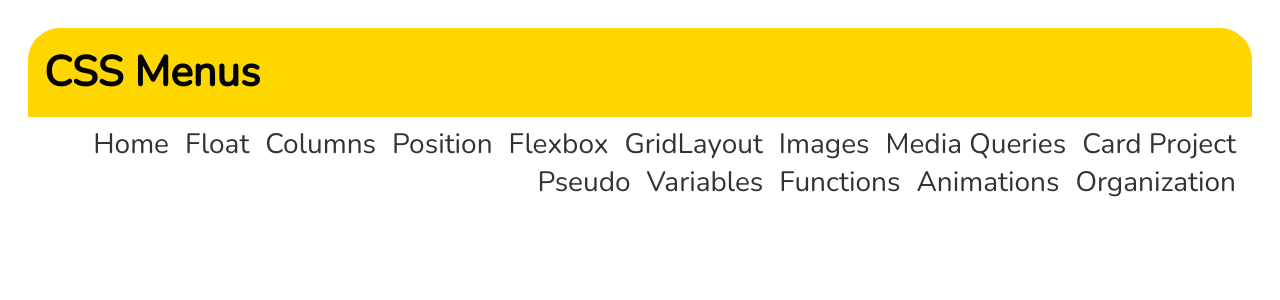
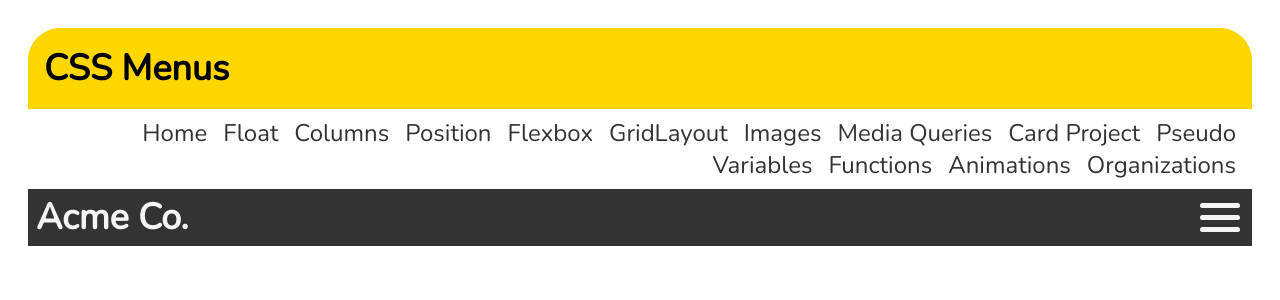
Before and after one commit to salmabenhadjali/learning-path, a React (Create React App) app in the folder ui/: page /animations in a window 1280 px wide. Shown: the top 300 px of the page. Built offline with nearby package versions, Linux system fonts and the light colour scheme.

Commit message:
feat: [Chapter 22] Animations

```diff
--- a/ui/src/App.css
+++ b/ui/src/App.css
@@ -12,8 +12,8 @@
 :root {
   /* FONT */
   --FF: 'Nunito', sans-serif;
-  --FS: clamp(1.75rem, 3vh, 2.25rem);
-  --FS-SM: clamp(1.25rem, 2vh, 1.5rem);
+  --FS: 1.5rem;
+  --FS-SM: clamp(0.5rem, 2vh, 1rem);
   --FS-XL: 3rem;
 
   /* COLORS */
@@ -26,6 +26,10 @@
   /* SQUARE */
   --SQUARE-BGCOLOR: papayawhip;
   --SQUARE-SIZE: max(150px, 20vw);
+
+  /* MENU HEADER */
+  --HEADER-BGCOLOR: #333;
+  --HEADER-COLOR: whitesmoke;
 
   /* GENERAL  */
   --PADDING: 0.5em;
--- a/ui/src/App.js
+++ b/ui/src/App.js
@@ -13,6 +13,7 @@ import Pseudo from './pages/Pseudo/Pseudo';
 import Variables from './pages/Variables/Variables';
 import Functions from './pages/Functions/Functions';
 import Animations from './pages/Animations/Animations';
+import Products from './pages/Animations/Products';
 import Organization from './pages/Organization/Organization';
 import Navigation from './components/Navigation';
 import './App.css';
@@ -34,8 +35,9 @@ function App() {
         <Route path="/pseudo" element={<Pseudo />}/>
         <Route path="/variables" element={<Variables />}/>
         <Route path="/functions" element={<Functions />}/>
-        <Route path="/Animations" element={<Animations />}/>
-        <Route path="/Organization" element={<Organization />}/>
+        <Route path="/animations" element={<Animations />}/>
+        <Route path="/organizations" element={<Organization />}/>
+        <Route path="/products" element={<Products />}/>
       </Routes>
     </Router>
   );
--- a/ui/src/components/Navigation.js
+++ b/ui/src/components/Navigation.js
@@ -20,7 +20,7 @@ const Navigation = () => {
                 <li><Link to="/variables">Variables</Link></li>
                 <li><Link to="/functions">Functions</Link></li>
                 <li><Link to="/animations">Animations</Link></li>
-                <li><Link to="/organization">Organization</Link></li>
+                <li><Link to="/organizations">Organizations</Link></li>
             </ul>
         </nav>
     );
--- a/ui/src/pages/Animations/Animations.css
+++ b/ui/src/pages/Animations/Animations.css
@@ -0,0 +1,204 @@
+/* TRANSFORMATIONS, TRANSITIONS & ANIMATIONS start */
+.animations main {
+    flex-grow: 1;
+    display: flex;
+    flex-flow: column nowrap;
+    justify-content: center;
+    align-items: center;
+    gap: 1rem;
+}
+
+.animations main div {
+    width: 200px;
+    height: 200px;
+    border: 1px solid var(--DARK-COLOR);
+    display: grid;
+    place-content: center;
+}
+
+.animations main div:first-child {
+    background-color: dodgerblue;
+    /* transform: translateX(-50%); */
+    /* transform: rotateX(180deg); */
+    /* transform: scaleX(120%); */
+    /* transform: skewX(-10deg); */
+}
+
+.animations main div:nth-child(2) {
+    background-color: yellow;
+    /* transform: translateY(-2rem); */
+    /* transform: rotateY(180deg); */
+    /* transform: scaleY(120%); */
+    /* transform: skewY(20deg); */
+}
+
+.animations main div:last-child {
+    background-color: limegreen;
+    /* transform: translate(100%, -5rem); */
+    /* transform: rotateZ(45deg); */
+    /* transform: scale(50%, 50%); */
+    /* transform: skew(-10deg, -10deg); */
+}
+
+.animations main div:hover {
+    background-color: midnightblue;
+    /* transition-property: background-color, transform;
+    transition-duration: 2s, 3s;
+    transition-delay: 0.5s; */
+    /* transition-timing-function: linear; */
+    transition: all 2s ease-in-out 0.5s;
+}
+
+.animations main div:last-child:hover {
+    transform: rotate(180deg);
+}
+
+.animations main div.animate {
+    /* animation-name: slide;
+    animation-duration: 5s;
+    animation-timing-function: ease-in-out;
+    animation-delay: 1s;
+    animation-iteration-count: 5;
+    animation-direction: normal;
+    animation-fill-mode: forwards; */
+    animation: 5s ease-in-out 1s 2 normal forwards slide;
+}
+
+@keyframes slide {
+    0% {
+        transform: translateX(0);
+    }
+    33% {
+        transform: translateX(300px) rotate(180deg);
+    }
+    66% {
+        transform: translateX(-300px) rotate(-180deg);
+    }
+    100% {
+        transform: translateX(0);
+        background-color: rebeccapurple;
+    }
+}
+/* TRANSITIONS, ROTATIONS & ANIMATIONS end */
+
+/* MENU start */
+.animations {
+    min-height: 100vh;
+    display: flex;
+    flex-flow: column nowrap;
+}
+
+.animations header {
+    background-color: var(--HEADER-BGCOLOR);
+    color: var(--HEADER-COLOR);
+}
+
+.animations header .header-title-line {
+    padding: 0.25rem 0.5rem;
+    display: flex;
+    flex-flow: row nowrap;
+    justify-content: space-between;
+}
+
+.animations header .menu-button {
+    background-color: transparent;
+    border: none;
+    width: 48px;
+    height: 48px;
+    display: flex;
+    justify-content: center;
+    align-items: center;
+    position: relative;
+}
+
+/* .animations header :is(.menu-icon, .menu-icon::before, .menu-icon::after) { */
+.animations header .menu-icon,
+.animations header .menu-icon::before,
+.animations header .menu-icon::after {
+    background-color: var(--HEADER-COLOR);
+    width: 40px;
+    height: 5px;
+    border-radius: 5px;
+    position: absolute;
+    transition: all 0.5s;
+}
+
+.animations header .menu-icon::before,
+.animations header .menu-icon::after {
+    content: "";
+}
+
+.animations header .menu-icon::before {
+    transform: translate(-20px, -12px);
+}
+
+.animations header .menu-icon::after {
+    transform: translate(-20px, 12px);
+}
+
+.animations :is(header:hover, header:focus-within) .menu-icon {
+    background-color: transparent;
+    transform: rotate(360deg);
+}
+
+.animations :is(header:hover, header:focus-within) .menu-icon::before {
+    transform: translateX(-20px) rotate(45deg);
+}
+
+.animations :is(header:hover, header:focus-within) .menu-icon::after {
+    transform: translateX(-20px) rotate(-45deg);
+}
+
+.animations :is(header:hover, header:focus-within) nav {
+    display: block ;
+}
+
+.animations header nav {
+    background-color: var(--HEADER-BGCOLOR);
+    display: none;
+    transform-origin: top center;
+    animation: showMenu 0.5s ease-in-out forwards;
+}
+
+@keyframes showMenu {
+    0% {
+        transform: scaleY(0);
+    }
+    80% {
+        transform: scaleY(1.2);
+    }
+    100% {
+        transform: scaleY(1);
+    }
+}
+
+.animations header nav ul {
+    list-style-type: none;
+    display: flex;
+    flex-flow: column nowrap;
+}
+
+.animations header nav li {
+    padding: 0.5rem;
+    border-top: 1px solid var(--HEADER-COLOR);
+}
+
+.animations header nav a {
+    display: block;
+    text-align: center;
+    width: 80%;
+    margin: auto;
+}
+
+.animations header nav a:any-link {
+    color: var(--HEADER-COLOR);
+    font-weight: bold;
+    text-decoration: none;
+}
+
+.animations header nav a:hover,
+.animations header nav a:focus {
+    transform: scale(1.2);
+    transition: all 0.3s;
+}
+/* MENU end */
--- a/ui/src/pages/Animations/Animations.js
+++ b/ui/src/pages/Animations/Animations.js
@@ -1,10 +1,37 @@
 import React from "react";
+import { Link } from 'react-router-dom';
 import './Animations.css';
 
 const Animations = () => {
     return (
-        <div>
+        // <div class="animations">
+        //     <main>
+        //         <div className="square">🚀</div>
+        //         <div className="square">🔔</div>
+        //         <div className="square animate">🎷</div>
+        //     </main>
+        // </div>
 
+        <div class="animations">
+            <header>
+                <section className="header-title-line">
+                    <h1>Acme Co.</h1>
+                    <button className="menu-button">
+                        <div className="menu-icon"></div>
+                    </button>
+                </section>
+                <nav>
+                    <ul>
+                        <li><Link to="/products">Products</Link></li>
+                        <li><Link to="#">Forum</Link></li>
+                        <li><Link to="#">About</Link></li>
+                        <li><Link to="#">Contact</Link></li>
+                        {/* <li><a href="#"></a>Forum</li>
+                        <li><a href="#"></a>About</li>
+                        <li><a href="#"></a>Contact</li>  */}
+                    </ul>
+                </nav>
+            </header>
         </div>
     );
 }
--- /dev/null
+++ b/ui/src/pages/Animations/Products.js
@@ -0,0 +1,11 @@
+import React from "react";
+
+const Products = () => {
+    return (
+        <div class="products">
+            Products
+        </div>
+    );
+}
+
+export default Products;
--- a/ui/src/pages/Functions/Functions.css
+++ b/ui/src/pages/Functions/Functions.css
@@ -80,7 +80,7 @@
     bottom: 0;
 }
 
-a:any-link {
+.functions a:any-link {
     color: firebrick;
 }
 
--- a/ui/src/pages/Position/Position.css
+++ b/ui/src/pages/Position/Position.css
@@ -47,7 +47,7 @@
     font-size: 3rem;
 }
 
-a:visited {
+.outer-container a:visited {
     color: #fff;
 }
 
```
